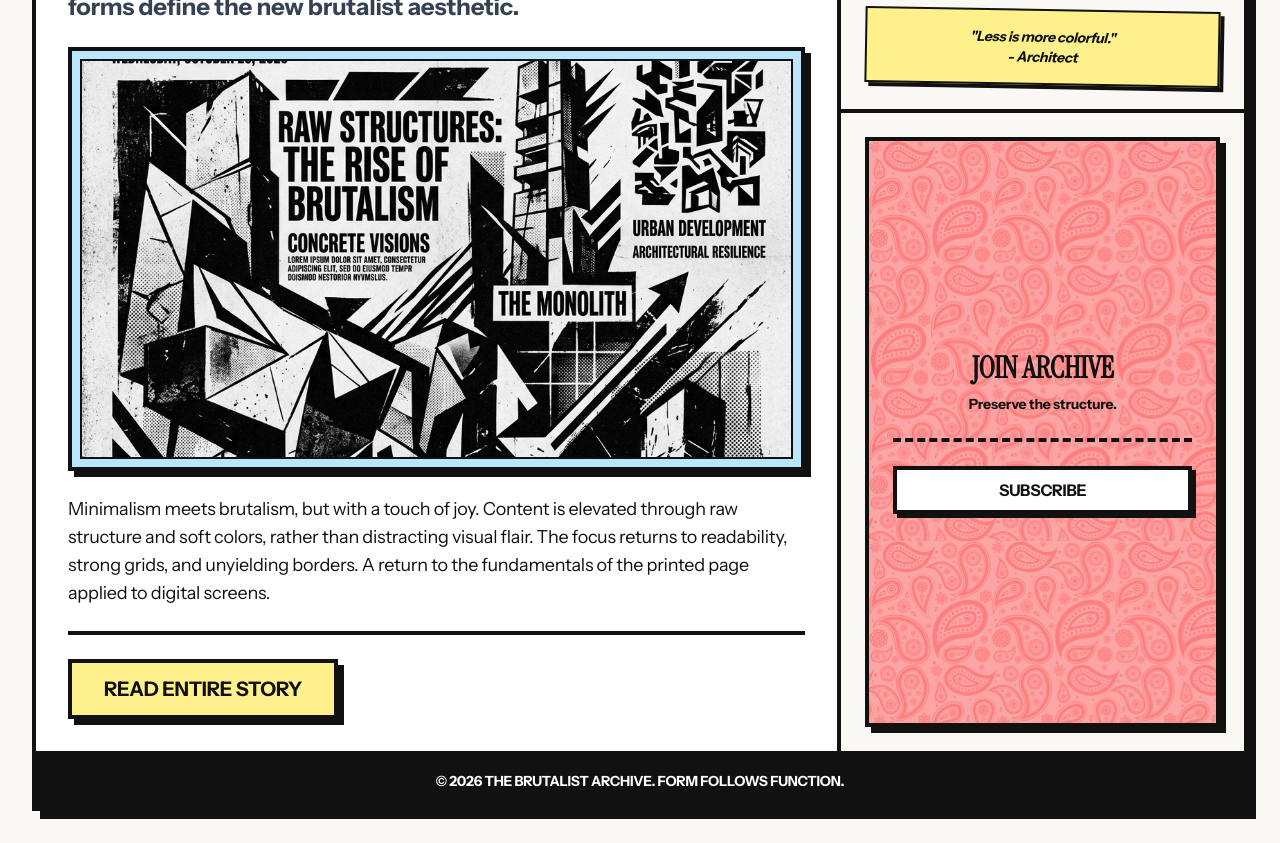
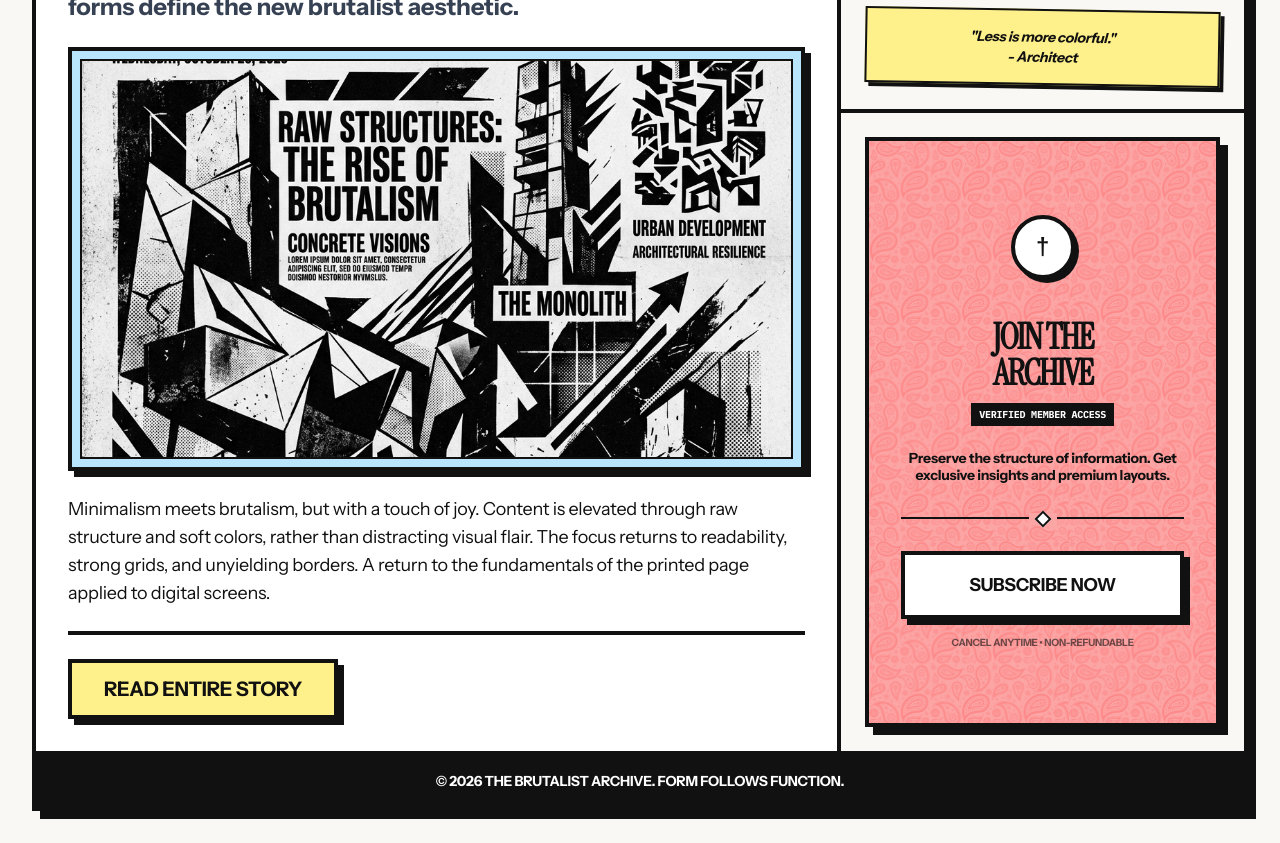
Before and after one commit to ashikpy/newspaper-tool, a Next.js app: page / in a window 1280 px wide. Shown: the part 420-1263 px from the top of the page. Built offline with nearby package versions, Linux system fonts and the light colour scheme; no server answers.

Commit message:
feat: home page subscription better style

```diff
--- a/app/page.tsx
+++ b/app/page.tsx
@@ -20,7 +20,7 @@ export default async function Home() {
               backgroundRepeat: "repeat",
               backgroundSize: "10px 10px",
               maskImage:
-                "linear-gradient(to right, transparent 0%, rgba(0,0,0,0.2) 50%, black 100%)",
+                "linear-gradient(to right, transparent 0%, rgba(0,0,0,0.8) 80%, black 100%)",
               WebkitMaskImage:
                 "linear-gradient(to right, transparent 0%, rgba(0,0,0,0.2) 50%, black 100%)",
               opacity: 0.8,
@@ -147,17 +147,45 @@ export default async function Home() {
 
             {/* Sidebar Article 2 / Ad block */}
             <div className="p-6 flex-1 flex flex-col">
-              <div className="border-4 border-[#111] bg-neo-red p-6 h-full flex flex-col items-center justify-center text-center shadow-[6px_6px_0px_0px_#111] group  hover:text-[#111] transition-colors cursor-pointer text-[#111] bg-[url('/archive-pattern.svg')] bg-repeat bg-size-[400px_400px]">
-                <h4 className="text-3xl font-black uppercase mb-2">
-                  Join Archive
+              <div className="border-4 border-[#111] bg-neo-red p-8 h-full flex flex-col items-center justify-center text-center shadow-[8px_8px_0px_0px_#111] group hover:translate-x-1 hover:translate-y-1 hover:shadow-[4px_4px_0px_0px_#111] transition-all cursor-pointer relative overflow-hidden bg-[url('/archive-pattern.svg')] bg-repeat bg-size-[200px_200px]">
+                {/* Decorative background elements */}
+                <div className="absolute top-0 right-0 p-2 font-mono text-[10px] font-black uppercase opacity-20 rotate-90 origin-top-right pointer-events-none">
+                  System.Archive.v1
+                </div>
+
+                <div className="mb-6 z-10">
+                  <div className="w-16 h-16 border-4 border-[#111] bg-white rounded-full flex items-center justify-center shadow-[4px_4px_0px_0px_#111] mb-4 mx-auto group-hover:rotate-12 transition-transform">
+                    <span className="text-2xl font-black">†</span>
+                  </div>
+                </div>
+
+                <h4 className="text-4xl font-black uppercase mb-3 leading-none tracking-tighter z-10">
+                  Join The <br />
+                  Archive
                 </h4>
-                <p className="font-body text-sm font-bold mb-6">
-                  Preserve the structure.
+
+                <div className="font-mono text-[10px] font-black uppercase mb-6 bg-[#111] text-white px-2 py-1 inline-block z-10">
+                  Verified Member access
+                </div>
+
+                <p className="font-body text-sm font-bold mb-8 text-[#111] leading-tight z-10">
+                  Preserve the structure of information. Get exclusive insights
+                  and premium layouts.
                 </p>
-                <div className="w-full border-t-4 border-dashed border-[#111] mb-6"></div>
-                <button className="border-4 border-[#111] bg-white text-[#111] group-hover:bg-[#111] group-hover:text-white py-2 px-6 font-black uppercase transition-colors w-full shadow-[4px_4px_0px_0px_#111] active:translate-x-[4px] active:translate-y-[4px] active:shadow-none">
-                  Subscribe
+
+                <div className="w-full border-t-2 border-[#111] mb-8 relative z-10">
+                  <div className="absolute -top-1.5 left-1/2 -translate-x-1/2 bg-neo-red px-2">
+                    <div className="w-3 h-3 border-2 border-[#111] rotate-45 bg-white"></div>
+                  </div>
+                </div>
+
+                <button className="border-4 border-[#111] bg-white text-[#111] hover:bg-[#111] hover:text-white py-4 px-6 font-black uppercase transition-all w-full shadow-[6px_6px_0px_0px_#111] active:translate-x-[4px] active:translate-y-[4px] active:shadow-none text-lg z-10">
+                  Subscribe Now
                 </button>
+
+                <p className="mt-4 text-[10px] uppercase font-black opacity-60 z-10">
+                  Cancel anytime • Non-refundable
+                </p>
               </div>
             </div>
           </aside>
```
Also changed, not shown: public/archive-pattern.svg.
